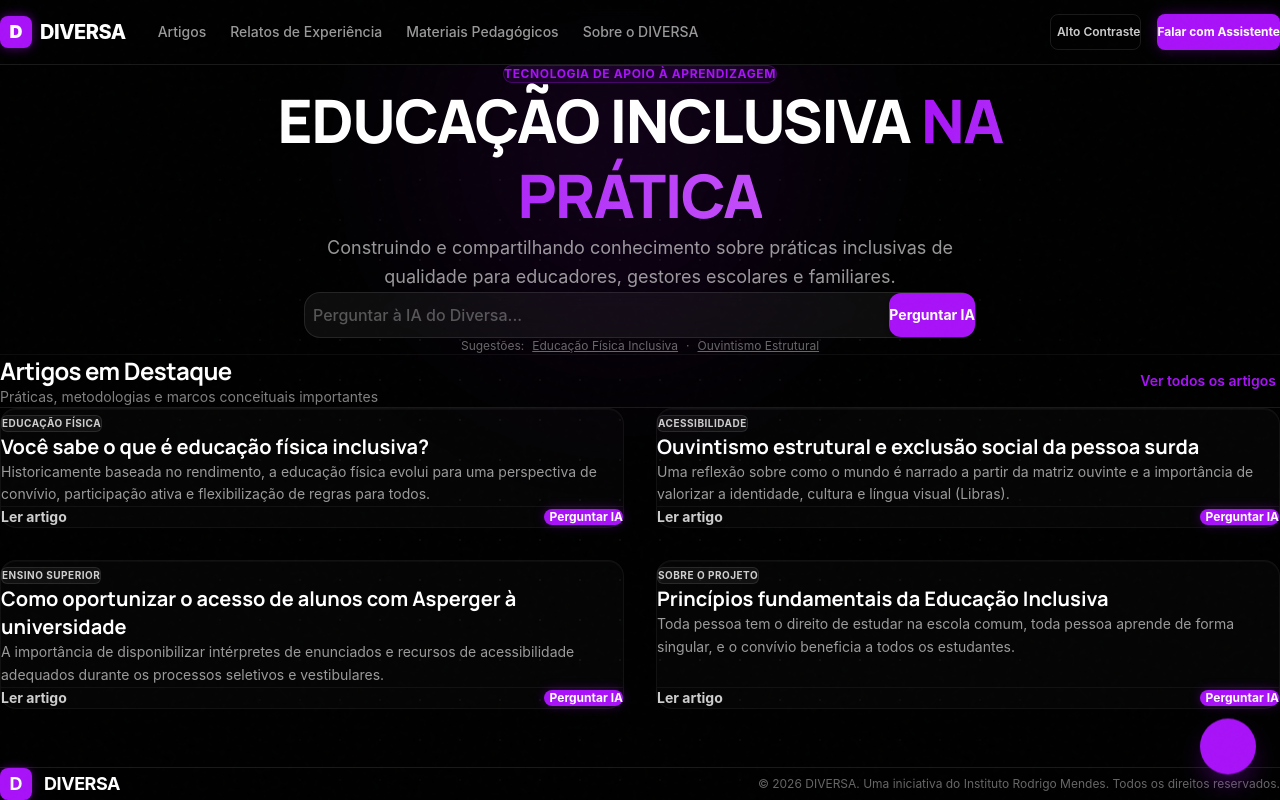
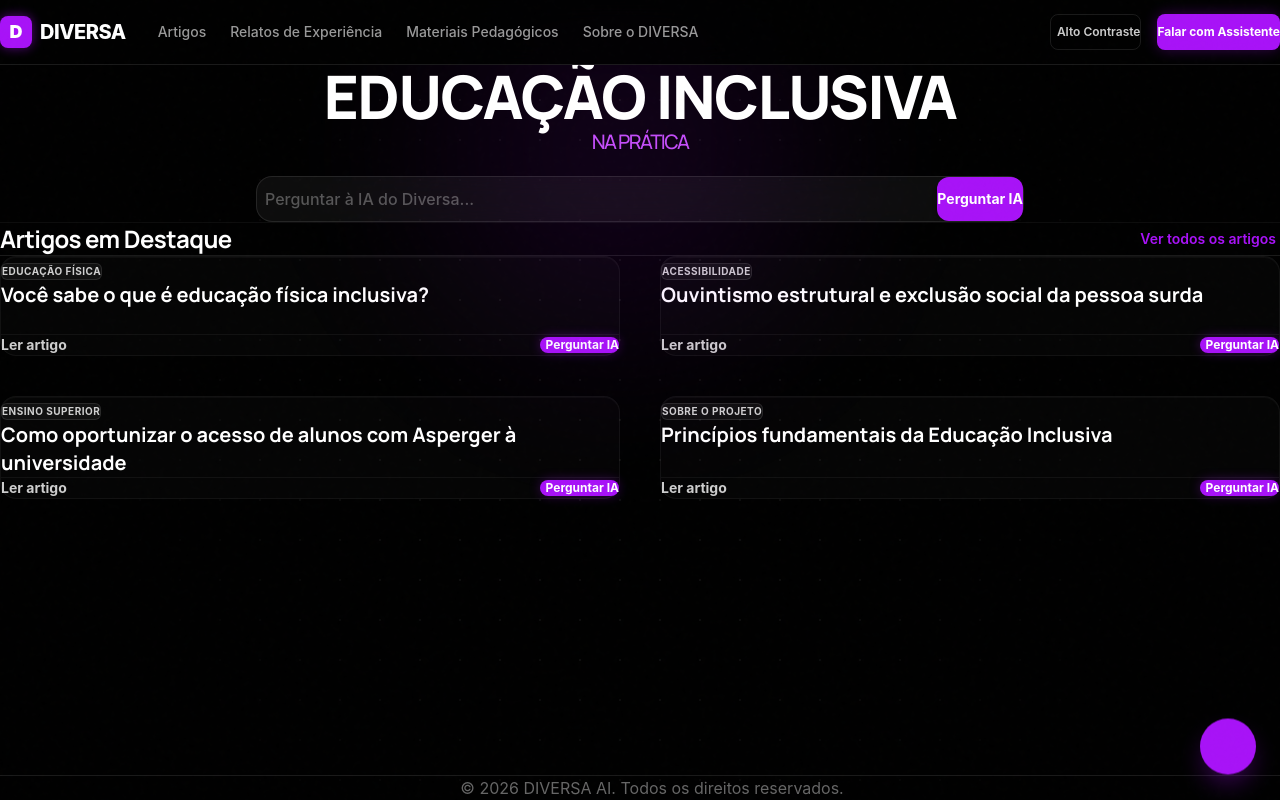
Before and after one commit to ThiagoVenturaV/Diversa-AI-Backend, a React (Vite) app in the folder frontend/: page / in a window 1280 px wide. Built offline with nearby package versions, Linux system fonts and the light colour scheme; the HTML template or start-up script is replaced by a standard one.

Commit message:
refactor: index, app, botmsg, header, inputarea, portalmock, sourcecard, usermsg, welcome

```diff
--- a/frontend/index.html
+++ b/frontend/index.html
@@ -1,17 +1,24 @@
 <!DOCTYPE html>
 <html lang="pt-BR">
+
 <head>
   <meta charset="UTF-8" />
   <link rel="icon" type="image/svg+xml" href="/favicon.svg" />
   <meta name="viewport" content="width=device-width, initial-scale=1.0" />
-    <title>Diversa AI — Assistente de Educação Inclusiva</title>
-    <meta name="description" content="Assistente virtual especializado em Educação Inclusiva, baseado nos conteúdos do Portal Diversa." />
+  <title>Diversa AI</title>
+  <meta name="description"
+    content="Assistente virtual especializado em Educação Inclusiva, baseado nos conteúdos do Portal Diversa." />
   <!-- Inter font -->
   <link rel="preconnect" href="https://fonts.googleapis.com" />
-    <link href="https://fonts.googleapis.com/css2?family=Inter:wght@400;500;600;700&family=Manrope:wght@500;600;700;800&display=swap" rel="stylesheet" />
+  <link
+    href="https://fonts.googleapis.com/css2?family=Inter:wght@400;500;600;700&family=Manrope:wght@500;600;700;800&display=swap"
+    rel="stylesheet" />
 </head>
-  <body class="bg-black text-white antialiased overflow-hidden h-screen w-screen selection:bg-purple-600 selection:text-white">
+
+<body
+  class="bg-black text-white antialiased overflow-hidden h-screen w-screen selection:bg-purple-600 selection:text-white">
   <div id="root" class="h-full w-full"></div>
   <script type="module" src="/src/main.jsx"></script>
 </body>
+
 </html>
--- a/frontend/src/components/Header.jsx
+++ b/frontend/src/components/Header.jsx
@@ -17,9 +17,6 @@ export default function Header({ layoutMode, onChangeLayoutMode, onClose }) {
 
       <div className="flex-1 min-w-0">
         <h1 className="text-sm font-bold tracking-tight leading-tight m-0 text-white">Assistente Diversa AI</h1>
-        <p className="text-[10px] leading-tight truncate text-[rgba(255,255,255,0.5)] m-0">
-          Educação Inclusiva · Portal Diversa
-        </p>
       </div>
 
       {/* Controls Container */}
--- a/frontend/src/components/InputArea.jsx
+++ b/frontend/src/components/InputArea.jsx
@@ -122,17 +122,17 @@ export default function InputArea({ value, onChange, onSend, loading }) {
 
       <div className="max-w-3xl mx-auto">
         <div
-          className="input-wrap flex items-center gap-1.5 sm:gap-3 px-2.5 py-2 sm:px-4 sm:py-3 rounded-xl sm:rounded-2xl bg-[rgba(255,255,255,0.03)]"
+          className="input-wrap flex items-center gap-2 sm:gap-3 px-3 py-2.5 sm:px-5 sm:py-3.5 rounded-xl sm:rounded-2xl bg-[rgba(255,255,255,0.03)]"
         >
           <textarea
             ref={ref}
             value={value}
             onChange={e => onChange(e.target.value)}
             onKeyDown={onKey}
-            placeholder="Pergunte sobre Educação Inclusiva..."
+            placeholder="Pergunte alguma coisa"
             rows={1}
             disabled={loading}
-            className="flex-1 text-xs sm:text-sm leading-relaxed bg-transparent border-none outline-none text-white resize-none h-[20px] sm:h-[24px] max-h-[140px] placeholder-[rgba(255,255,255,0.3)] py-1"
+            className="flex-1 text-sm sm:text-base leading-relaxed bg-transparent border-none outline-none text-white resize-none min-h-[28px] sm:min-h-[32px] max-h-[140px] placeholder-[rgba(255,255,255,0.3)] py-1.5"
           />
 
           {/* Speech-to-Text Microphone Button */}
@@ -142,11 +142,10 @@ export default function InputArea({ value, onChange, onSend, loading }) {
             whileHover={{ scale: 1.05 }}
             whileTap={{ scale: 0.95 }}
             aria-label={isListening ? "Parar gravação de voz" : "Gravar pergunta com voz (Atalho Alt+M)"}
-            className={`w-8 h-8 sm:w-9 sm:h-9 rounded-lg sm:rounded-xl flex items-center justify-center flex-shrink-0 cursor-pointer transition-all ${
-              isListening
-                ? 'bg-red-500 text-white shadow-[0_0_15px_rgba(239,68,68,0.6)]'
-                : 'bg-transparent border border-[rgba(168,19,247,0.3)] hover:bg-[rgba(168,19,247,0.1)] text-[#c44ef9]'
-            }`}
+            className={`-10 h-10 sm:w-11 sm:h-11 rounded-lg sm:rounded-xl flex items-center justify-center flex-shrink-0 cursor-pointer transition-all ${isListening
+              ? 'bg-red-500 text-white shadow-[0_0_15px_rgba(239,68,68,0.6)]'
+              : 'bg-transparent border border-[rgba(168,19,247,0.3)] hover:bg-[rgba(168,19,247,0.1)] text-[#c44ef9]'
+              }`}
           >
             {isListening ? (
               <div className="audio-wave-container" aria-hidden="true">
@@ -157,7 +156,7 @@ export default function InputArea({ value, onChange, onSend, loading }) {
                 <div className="audio-wave-bar bg-white w-[2px]" style={{ height: '6px' }} />
               </div>
             ) : (
-              <i className="fa-solid fa-microphone text-[12px] sm:text-[14px]" />
+              <i className="fa-solid fa-microphone text-[14px] sm:text-[16px]" />
             )}
           </motion.button>
 
@@ -170,12 +169,9 @@ export default function InputArea({ value, onChange, onSend, loading }) {
             aria-label="Enviar mensagem"
             className="btn-send w-8 h-8 sm:w-9 sm:h-9 rounded-lg sm:rounded-xl flex items-center justify-center flex-shrink-0 cursor-pointer disabled:cursor-not-allowed text-white"
           >
-            <i className="fa-solid fa-paper-plane text-[11px] sm:text-[13px]" />
+            <i className="fa-solid fa-paper-plane text-[14px] sm:text-[16px]" />
           </motion.button>
         </div>
-        <p className="text-center text-[9px] sm:text-[10px] mt-1.5 sm:mt-2 text-[rgba(255,255,255,0.18)] m-0">
-          Enter para enviar · Alt+M para microfone
-        </p>
       </div>
     </div>
   )
--- a/frontend/src/components/PortalMock.jsx
+++ b/frontend/src/components/PortalMock.jsx
@@ -106,20 +106,16 @@ export default function PortalMock({ onOpenChat }) {
       </header>
 
       {/* Hero Section */}
-      <section className="w-full py-16 sm:py-24 px-4 sm:px-6 lg:px-8 relative overflow-hidden border-b border-white/5 flex flex-col items-center justify-center">
-        <div className="w-full max-w-4xl flex flex-col items-center text-center relative z-10">
-          <span className="inline-block bg-[#a813f7]/10 text-[#a813f7] border border-[#a813f7]/30 text-xs font-bold px-3 py-1.5 rounded-full uppercase tracking-wider mb-6">
-            Tecnologia de Apoio à Aprendizagem
-          </span>
-          <h1 className="text-4xl sm:text-6xl font-black tracking-tight text-white mb-6 leading-tight uppercase text-center">
-            Educação Inclusiva <span className="text-transparent bg-clip-text bg-gradient-to-r from-[#a813f7] to-[#c44ef9]">na Prática</span>
+      <section className="w-full pt-24 pb-10 sm:pt-28 sm:pb-12 px-4 sm:px-6 lg:px-8 relative overflow-hidden border-b border-white/5 flex flex-col items-center justify-center">
+        <div className="w-full max-w-3xl flex flex-col items-center text-center relative z-10 gap-5">
+          <h1 className="text-4xl sm:text-5xl lg:text-6xl font-black tracking-tight text-white mb-5 leading-[1.05] uppercase text-center">
+            Educação Inclusiva <p className="text-lg sm:text-xl text-[#c44ef9] font-medium">
+              na prática
+            </p>
           </h1>
-          <p className="text-sm sm:text-lg text-white/60 max-w-2xl mx-auto mb-10 leading-relaxed text-center">
-            Construindo e compartilhando conhecimento sobre práticas inclusivas de qualidade para educadores, gestores escolares e familiares.
-          </p>
 
           {/* Ask AI Bar in Hero */}
-          <div className="w-full max-w-2xl mx-auto">
+          <div className="w-full max-w-3xl mx-auto">
             <form onSubmit={handleSearchSubmit} className="relative">
               <div className="relative rounded-2xl bg-white/5 backdrop-blur-md border border-white/10 pl-3 sm:pl-4 pr-1.5 py-1.5 flex items-center gap-2 transition-all duration-300 focus-within:ring-2 focus-within:ring-[#a813f7]/30 focus-within:border-[#a813f7] focus-within:shadow-[0_0_30px_rgba(168,19,247,0.2)]">
                 <div className="flex items-center text-white/40 flex-shrink-0">
@@ -143,37 +139,18 @@ export default function PortalMock({ onOpenChat }) {
                 </button>
               </div>
             </form>
-            <div className="mt-3 flex items-center justify-center gap-2 flex-wrap text-xs text-white/40">
-              <span>Sugestões:</span>
-              <button
-                onClick={() => onOpenChat('sidebar', 'O que é educação física inclusiva?')}
-                className="underline hover:text-[#a813f7] cursor-pointer"
-              >
-                Educação Física Inclusiva
-              </button>
-              <span>·</span>
-              <button
-                onClick={() => onOpenChat('sidebar', 'O que é ouvintismo estrutural?')}
-                className="underline hover:text-[#a813f7] cursor-pointer"
-              >
-                Ouvintismo Estrutural
-              </button>
-            </div>
           </div>
         </div>
       </section>
 
       {/* Main Content Articles Grid */}
-      <main id="artigos" className="w-full flex-1 flex flex-col items-center py-16">
-        <div className="w-full max-w-7xl px-4 sm:px-6 lg:px-8">
+      <main id="artigos" className="w-full flex-1 flex flex-col items-center py-10">
+        <div className="w-full max-w-[1600px] px-6 sm:px-8 lg:px-12">
           <div className="flex items-center justify-between mb-10 border-b border-white/10 pb-4">
             <div>
               <h2 className="text-2xl font-bold tracking-tight text-white">
                 Artigos em Destaque
               </h2>
-            <p className="text-sm text-white/50">
-              Práticas, metodologias e marcos conceituais importantes
-            </p>
             </div>
             <a href="#todos" className="text-sm font-semibold text-[#a813f7] hover:text-[#c44ef9] hover:underline flex items-center gap-1">
               Ver todos os artigos
@@ -181,11 +158,11 @@ export default function PortalMock({ onOpenChat }) {
             </a>
           </div>
 
-        <div className="grid grid-cols-1 md:grid-cols-2 gap-8">
+          <div className="grid grid-cols-1 md:grid-cols-2 gap-10">
             {MOCK_ARTICLES.map((art, idx) => (
               <div
                 key={idx}
-              className="glass-card rounded-2xl p-6 flex flex-col justify-between group shadow-xl"
+                className="glass-card rounded-2xl p-5 lg:p-6 flex flex-col justify-between group shadow-xl min-h-[100px]"
               >
                 <div>
                   <span className="inline-block bg-white/5 text-white/80 border border-white/10 text-[10px] font-bold px-2.5 py-1 rounded-md mb-4 uppercase tracking-wider">
@@ -194,9 +171,6 @@ export default function PortalMock({ onOpenChat }) {
                   <h3 className="text-xl font-bold text-white group-hover:text-[#a813f7] transition-colors mb-3">
                     {art.titulo}
                   </h3>
-                <p className="text-white/60 text-sm leading-relaxed mb-6">
-                  {art.snippet}
-                </p>
                 </div>
 
                 <div className="flex items-center justify-between pt-4 border-t border-white/5 mt-auto">
@@ -211,7 +185,7 @@ export default function PortalMock({ onOpenChat }) {
                   {/* Glowing AI Ask Button on Card */}
                   <button
                     onClick={() => onOpenChat('sidebar', art.query)}
-                  className="flex items-center gap-1.5 px-3.5 py-2 rounded-lg text-xs font-bold text-white bg-[#a813f7] hover:bg-[#c44ef9] transition-all cursor-pointer shadow-[0_0_12px_rgba(168,19,247,0.3)] hover:shadow-[0_0_20px_rgba(168,19,247,0.5)]"
+                    className="flex items-center gap-1.5 px-4.0 py-2 rounded-lg text-xs font-bold text-white bg-[#a813f7] hover:bg-[#c44ef9] transition-all cursor-pointer shadow-[0_0_12px_rgba(168,19,247,0.3)] hover:shadow-[0_0_20px_rgba(168,19,247,0.5)]"
                     aria-label={`Perguntar à IA sobre ${art.titulo}`}
                   >
                     <i className="fa-solid fa-sparkles text-[10px]" />
@@ -228,15 +202,9 @@ export default function PortalMock({ onOpenChat }) {
       <footer className="w-full bg-black text-white/40 py-12 border-t border-white/10 flex justify-center">
         <div className="w-full max-w-7xl px-4 sm:px-6 lg:px-8 flex flex-col md:flex-row items-center justify-between gap-6">
           <div className="flex items-center gap-3">
-            <span className="w-8 h-8 rounded-lg bg-[#a813f7] flex items-center justify-center text-white font-bold text-lg shadow-[0_0_10px_rgba(168,19,247,0.4)]">
-              D
-            </span>
-            <span className="text-lg font-bold tracking-tight text-white">
-              DIVERSA
-            </span>
           </div>
-          <p className="text-xs text-center md:text-right">
-            © {new Date().getFullYear()} DIVERSA. Uma iniciativa do Instituto Rodrigo Mendes. Todos os direitos reservados.
+          <p className="w-full max-w-7xl mx-auto px-4 sm:px-6 lg:px-8 text-center">
+            © {new Date().getFullYear()} DIVERSA AI. Todos os direitos reservados.
           </p>
         </div>
       </footer>
--- a/frontend/src/components/UserMsg.jsx
+++ b/frontend/src/components/UserMsg.jsx
@@ -6,9 +6,9 @@ export default function UserMsg({ text }) {
       initial={{ opacity: 0, y: 14 }}
       animate={{ opacity: 1, y: 0 }}
       transition={{ duration: 0.28, ease: 'easeOut' }}
-      className="flex justify-end px-4 py-1"
+      className="flex justify-end px-4 sm:px-6 py-2"
     >
-      <div className="bubble-user rounded-2xl rounded-tr-[4px] px-4 py-3 text-sm leading-relaxed max-w-[78%] text-white">
+      <div className="bubble-user rounded-2xl rounded-tr-[4px] px-5 py-4 text-[15px] sm:text-base leading-7 max-w-[88%] sm:max-w-[80%] break-words text-white">
         {text}
       </div>
     </motion.div>
--- a/frontend/src/components/Welcome.jsx
+++ b/frontend/src/components/Welcome.jsx
@@ -2,11 +2,11 @@ import { motion } from 'framer-motion'
 
 const CHIPS = [
   { fa: 'fa-graduation-cap', text: 'O que é educação inclusiva?' },
-  { fa: 'fa-puzzle-piece',   text: 'Como incluir alunos com autismo (TEA)?' },
+  { fa: 'fa-puzzle-piece', text: 'Como incluir alunos com autismo (TEA)?' },
   { fa: 'fa-clipboard-list', text: 'O que é o AEE?' },
   { fa: 'fa-scale-balanced', text: 'Direitos garantidos pela LBI' },
-  { fa: 'fa-microchip',      text: 'Tecnologia assistiva na escola' },
-  { fa: 'fa-people-group',   text: 'Como a família pode apoiar a inclusão?' },
+  { fa: 'fa-microchip', text: 'Tecnologia assistiva na escola' },
+  { fa: 'fa-people-group', text: 'Como a família pode apoiar a inclusão?' },
 ]
 
 const containerVariants = {
@@ -27,15 +27,15 @@ const itemVariants = {
 
 export default function Welcome({ onChip }) {
   return (
-    <div className="flex flex-col items-center text-center px-4 py-6 sm:py-14 sm:px-6 max-w-2xl mx-auto">
+    <div className="flex flex-col items-center text-center px-5 py-8 sm:py-16 sm:px-8 max-w-4xl mx-auto">
       {/* Icon */}
       <motion.div
         initial={{ scale: 0.7, opacity: 0 }}
         animate={{ scale: 1, opacity: 1 }}
         transition={{ type: 'spring', stiffness: 200, damping: 18, delay: 0.05 }}
-        className="w-16 h-16 sm:w-20 sm:h-20 rounded-2xl sm:rounded-3xl flex items-center justify-center mb-4 sm:mb-6 select-none bg-gradient-to-br from-[#a813f7] to-[#5c09ab] shadow-[0_0_48px_rgba(168,19,247,0.5)]"
+        className="w-20 h-20 sm:w-24 sm:h-24 rounded-2xl sm:rounded-3xl flex items-center justify-center mb-4 sm:mb-6 select-none bg-gradient-to-br from-[#a813f7] to-[#5c09ab] shadow-[0_0_48px_rgba(168,19,247,0.5)]"
       >
-        <i className="fa-solid fa-star text-[24px] sm:text-[30px] text-white" />
+        <i className="fa-solid fa-star text-[28px] sm:text-[34px] text-white" />
       </motion.div>
 
       {/* Title */}
@@ -43,40 +43,28 @@ export default function Welcome({ onChip }) {
         initial={{ y: 14, opacity: 0 }}
         animate={{ y: 0, opacity: 1 }}
         transition={{ duration: 0.4, delay: 0.12 }}
-        className="text-xl sm:text-2xl font-bold mb-2 text-white"
+        className="text-2xl sm:text-3xl font-bold mb-3 text-white leading-tight"
       >
         Olá! Eu sou a <span className="text-[#a813f7]">Diversa</span>
       </motion.h2>
-
-      {/* Description */}
-      <motion.p
-        initial={{ opacity: 0 }}
-        animate={{ opacity: 1 }}
-        transition={{ duration: 0.5, delay: 0.2 }}
-        className="text-xs sm:text-sm leading-relaxed mb-6 sm:mb-8 max-w-xs sm:max-w-sm text-[rgba(255,255,255,0.45)]"
-      >
-        Assistente especialista em Educação Inclusiva, baseada nos
-        conteúdos do <span className="text-[rgba(168,19,247,0.85)]">Portal Diversa</span>.
-        Pergunte sobre deficiências, legislação, pedagogia e mais.
-      </motion.p>
 
       {/* Chips */}
       <motion.div
         variants={containerVariants}
         initial="hidden"
         animate="show"
-        className="flex flex-wrap justify-center gap-1.5 sm:gap-2"
+        className="flex flex-wrap justify-center gap-2 sm:gap-3 max-w-3xl"
       >
         {CHIPS.map((c) => (
           <motion.button
             key={c.text}
             variants={itemVariants}
             onClick={() => onChip(c.text)}
-            className="chip flex items-center gap-1.5 sm:gap-2 px-3 py-1.5 sm:px-4 sm:py-2 rounded-full text-[10px] sm:text-xs font-medium cursor-pointer active:scale-95"
+            className="chip flex items-center gap-2 px-4 py-2 sm:px-5 sm:py-2.5 rounded-full text-xs sm:text-sm font-medium cursor-pointer active:scale-95 text-center"
             whileHover={{ scale: 1.03 }}
             whileTap={{ scale: 0.97 }}
           >
-            <i className={`fa-solid ${c.fa} text-[10px] sm:text-[11px] text-[#a813f7]`} />
+            <i cclassName={`fa-solid ${c.fa} text-[12px] sm:text-[14px] text-[#a813f7]`} />
             <span>{c.text}</span>
           </motion.button>
         ))}
```
Also changed, not shown: frontend/src/App.jsx (+4 -4 lines), frontend/src/components/BotMsg.jsx (+15 -16 lines), frontend/src/index.css (+84 -7 lines), frontend/src/components/SourceCard.jsx (line endings or trailing spaces), 2 other files (tests, documents, lock files or other folders). Lines whose indentation alone changed are shown as unchanged.
